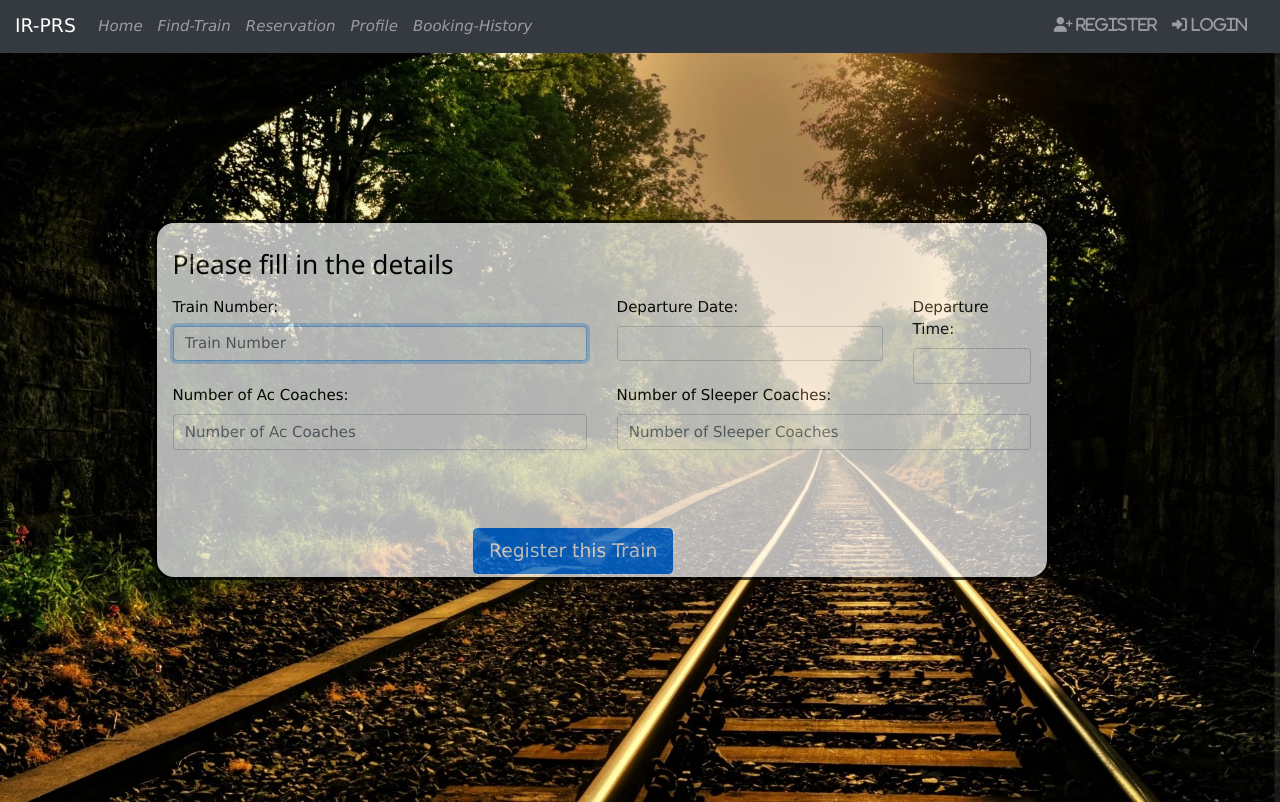
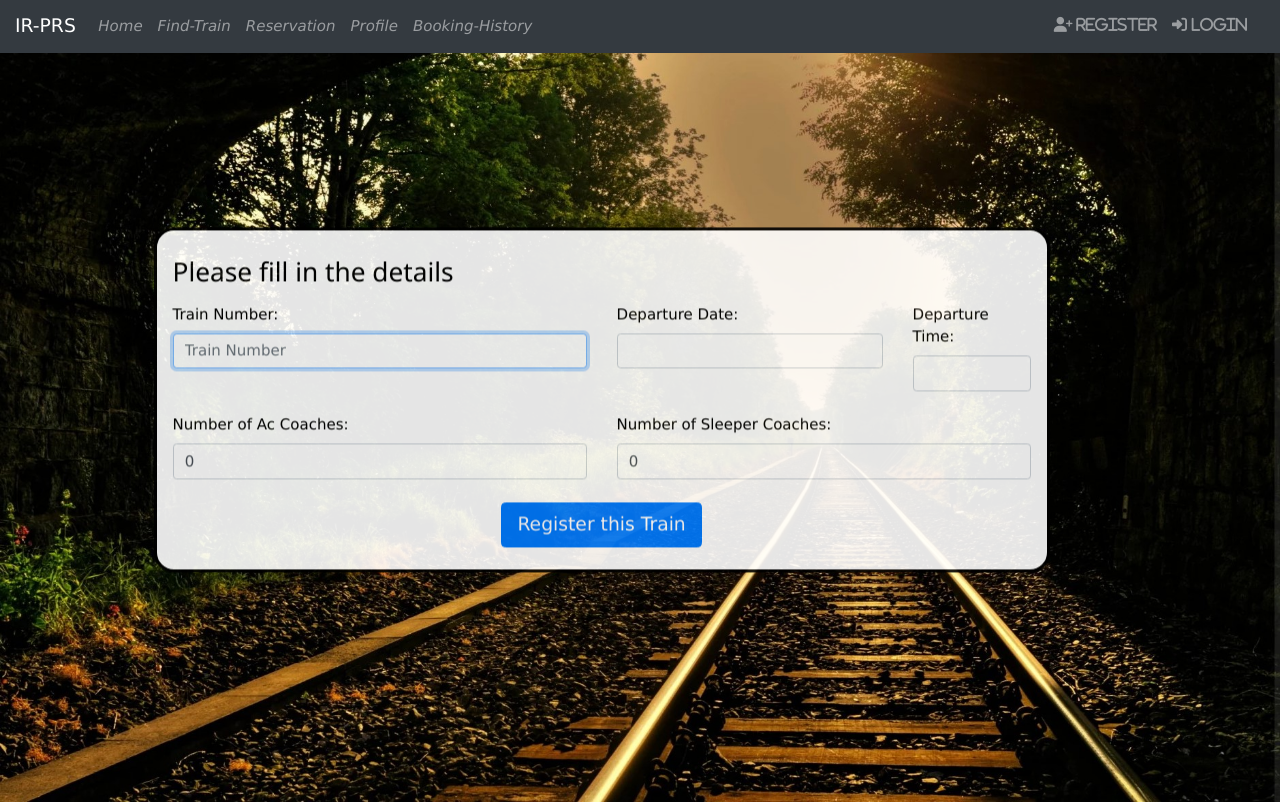
Before and after one commit to MohitSinghal2811/IR-PRS, a Django app: page /release_train in a window 1280 px wide. Run offline with Django 3.2, Linux system fonts and the light colour scheme; some libraries are stand-ins or nearby versions.

Commit message:
Change release_train.html

```diff
--- a/rail/forms.py
+++ b/rail/forms.py
@@ -2,6 +2,8 @@ from django import forms
 from .validators import isTrainNumberUnique, isCreditCardNumberUnique, isEmailUnique, isUserNameUnique, isDepartureDateValid, trainExists
 import django.contrib.admin.widgets as widgets
 from .my_widgets import MyDateWidget, MyTimeWidget, MyTestWidget
+from .models import ReleasedTrain, Train
+import datetime
 
 
 
@@ -51,6 +53,24 @@ class ReleasedTrainForm(forms.Form):
     trainNumber = forms.IntegerField( widget = forms.TextInput(attrs={'placeholder' :"Train Number",  'required': True , 'autofocus' : True , 'class' : "form-control"}), max_value=99999, min_value=1000, validators = [trainExists, ], label = 'Train Number')
     departureDate = forms.DateField(label = "Departure Date", widget = forms.DateInput(attrs={'required' : True}), validators = [isDepartureDateValid, ])
     departureTime = forms.TimeField(label = "Departure Time", widget = forms.TimeInput(attrs={'required' : True}))
-    AcCoachNo = forms.IntegerField(min_value=0, max_value=20, widget = forms.NumberInput(attrs={'placeholder' :"Number of Ac Coaches",'class' : "form-control",  'required': True}), label = "Number of Ac Coaches")
-    SlCoachNo = forms.IntegerField(min_value=0, max_value=20, widget = forms.NumberInput(attrs={'placeholder' :"Number of Sleeper Coaches", 'class' : "form-control",  'required': True}), label = "Number of Sleeper Coaches")
-    # departurDate = forms.DateTimeField(input_formats=['%d/%m/%Y %H:%M'], widget=forms.DateTimeInput(attrs={'class': 'form-control datetimepicker-input','data-target': '#datetimepicker1'}))
+    acCoachNo = forms.IntegerField(min_value=0, widget = forms.NumberInput(attrs={'placeholder' :"Number of Ac Coaches",'class' : "form-control",  'required': True}), label = "Number of Ac Coaches", initial = 0)
+    slCoachNo = forms.IntegerField(min_value=0, widget = forms.NumberInput(attrs={'placeholder' :"Number of Sleeper Coaches", 'class' : "form-control",  'required': True}), label = "Number of Sleeper Coaches", initial = 0)
+
+
+    def clean(self):
+        super(ReleasedTrainForm, self).clean()
+        if(self.cleaned_data.get('departureDate') != "" and self.cleaned_data.get('departureTime') != "" and self.cleaned_data.get('trainNumber') != ""):
+            departureDate = self.cleaned_data.get('departureDate')
+            departureTime = self.cleaned_data.get('departureTime')
+            train = Train.objects.filter(trainNumber = self.cleaned_data.get('trainNumber'))
+            if(train.count() != 0):
+                train = train[0]
+                var = ReleasedTrain.objects.filter(train = train).filter(departureDate = departureDate).filter(departureTime = departureTime)
+                if(var.count() != 0):
+                    raise forms.ValidationError("This train has already been released at this date and time")
+        acCoachNo = self.cleaned_data.get('acCoachNo')
+        slCoachNo = self.cleaned_data.get('slCoachNo')
+        if(acCoachNo + slCoachNo > 28 or acCoachNo + slCoachNo <= 0):
+            self.add_error('acCoachNo', "Total Number of Coaches should be less than 28 and greater than 0")
+            self.add_error('slCoachNo', "Total Number of Coaches should be less than 28 and greater than 0")
+            raise forms.ValidationError("Total Number of Coaches should be less than 28 and greater than 0")
--- a/rail/models.py
+++ b/rail/models.py
@@ -23,7 +23,7 @@ class ReleasedTrain(models.Model):
     releasedTime = models.TimeField()
 
     def __str__(self):
-        return "{} , {}".format(self.train, self.releasedDate)
+        return "{} - {} - {}".format(self.train, self.departureDate, self.departureTime)
 
 
 class BookingAgent(models.Model):
--- a/rail/templates/rail/release_train.html
+++ b/rail/templates/rail/release_train.html
@@ -6,9 +6,9 @@
 {% block body %}
 
 
-<div class="w3-display-left" style="width:70vw ;margin-left:12vw; opacity:0.7; ">
-        <div class="w3-container w3-white w3-padding-16"  style="height: 45vh; border-width: 50px; border: solid black; border-radius: 20px;">
-            <form method="post" novalidate autocomplete="off">
+<div class="w3-display-left" style="width:70vw ;margin-left:12vw; opacity:0.9; ">
+    <div class="w3-container w3-white w3-padding-16"  style="height: 100%; border: solid black; border-radius: 20px;">
+        <form method="post" novalidate autocomplete="off" >
             {% csrf_token %}
             <h1 class="h3 mb-3 font-weight-normal">Please fill in the details</h1>
             {% if form.non_field_errors %}
@@ -84,54 +84,60 @@
                     {% endif %}
                 </div>
             </div>
+            </br>
             <div class = "row">
                 <div class = "col-md-6">
-                    {{ form.AcCoachNo.label_tag }}
+                    {{ form.acCoachNo.label_tag }}
                     {% if form.is_bound %}
-                        {% if form.AcCoachNo.errors %}
-                            {% render_field form.AcCoachNo class="form-control is-invalid" %}
-                            {% for error in form.AcCoachNo.errors %}
+                        {% if form.acCoachNo.errors %}
+                            {% render_field form.acCoachNo class="form-control is-invalid" %}
+                            {% for error in form.acCoachNo.errors %}
                                 <div class="invalid-feedback ">
                                 {{ error }}
                                 </div>
                             {% endfor %}
                         {% else %}
-                            {% render_field form.AcCoachNo class="form-control is-valid" %}
+                            {% render_field form.acCoachNo class="form-control is-valid" %}
                         {% endif %}
                     {% else %}
-                        {% render_field form.AcCoachNo class="form-control" %}
+                        {% render_field form.acCoachNo class="form-control" %}
                     {% endif %}
 
-                    {% if form.AcCoachNo.help_text %}
-                        <small class="form-text text-muted">{{ form.AcCoachNo.help_text }}</small>
+                    {% if form.acCoachNo.help_text %}
+                        <small class="form-text text-muted">{{ form.acCoachNo.help_text }}</small>
                     {% endif %}
                 </div>
                 <div class = "col-md-6">
-                    {{ form.SlCoachNo.label_tag }}
+                    {{ form.slCoachNo.label_tag }}
                     {% if form.is_bound %}
-                        {% if form.SlCoachNo.errors %}
-                            {% render_field form.SlCoachNo class="form-control is-invalid" %}
-                            {% for error in form.SlCoachNo.errors %}
+                        {% if form.slCoachNo.errors %}
+                            {% render_field form.slCoachNo class="form-control is-invalid" %}
+                            {% for error in form.slCoachNo.errors %}
                                 <div class="invalid-feedback ">
                                 {{ error }}
                                 </div>
                             {% endfor %}
                         {% else %}
-                            {% render_field form.SlCoachNo class="form-control is-valid" %}
+                            {% render_field form.slCoachNo class="form-control is-valid" %}
                         {% endif %}
                     {% else %}
-                        {% render_field form.SlCoachNo class="form-control" %}
+                        {% render_field form.slCoachNo class="form-control" %}
                     {% endif %}
 
-                    {% if form.SlCoachNo.help_text %}
-                        <small class="form-text text-muted">{{ form.SlCoachNo.help_text }}</small>
+                    {% if form.slCoachNo.help_text %}
+                        <small class="form-text text-muted">{{ form.slCoachNo.help_text }}</small>
                     {% endif %}
                 </div>
             </div>
-            <button type="submit" class="btn btn-lg btn-primary " style = "position: absolute; right:42%; bottom:0.5vw">Register this Train</button>
-            </form>
-        </div>
+            </br>
+            <div class="w3-center">
+                <div class="w3-bar">
+                    <button type="submit" class="btn btn-lg btn-primary w3-center ">Register this Train</button>
+                </div>
+            </div>
+        </form>
     </div>
+</div>
 
 
 
--- a/rail/validators.py
+++ b/rail/validators.py
@@ -28,7 +28,7 @@ def isDepartureDateValid(value):
     today = datetime.date.today()
     delta = value - today
     if not(delta.days <= 180 and delta.days >= 60):
-        raise forms.ValidationError("Departure Date doesn't satisfy the below mentioned constraints")
+        raise forms.ValidationError("Departure Date should be atleast 60 days and atmost 180 days away")
 
 def trainExists(value):
     q = Train.objects.filter(trainNumber = value)
--- a/rail/views.py
+++ b/rail/views.py
@@ -2,9 +2,10 @@ from django.shortcuts import render
 
 from .forms import TrainForm, LoginForm, RegisterForm, ReleasedTrainForm
 from django.contrib.auth import authenticate, login, logout
-from .models import Train, BookingAgent
+from .models import Train, BookingAgent, ReleasedTrain, Berth, Seat, Coach
 from django.contrib.auth.models import User
 from .helper_functions import berthTableCreator, trainsCreator
+import datetime
 
 
 def add_train(request):
@@ -98,7 +99,10 @@ def releaseTrain(request):
         print(request.POST)
         form = ReleasedTrainForm(request.POST)
         if form.is_valid():
-            pass
+            train = Train.objects.filter(trainNumber = request.POST.get("trainNumber"))[0]
+            var = ReleasedTrain(train = train, departureDate = request.POST.get("departureDate") , departureTime = request.POST.get("departureTime"), maxAC = int(request.POST.get("acCoachNo")) * 18, maxSL = int(request.POST.get("slCoachNo")) * 24, currAC = 1, currSL = 1, releasedDate = datetime.date.today(), releasedTime = datetime.datetime.now().time())
+            var.save()
+            return render(request, 'rail/index.html')
     else:
         form = ReleasedTrainForm()
     return render(request, 'rail/release_train.html', {'form':form} )
```
Also changed, not shown: db.sqlite3.
